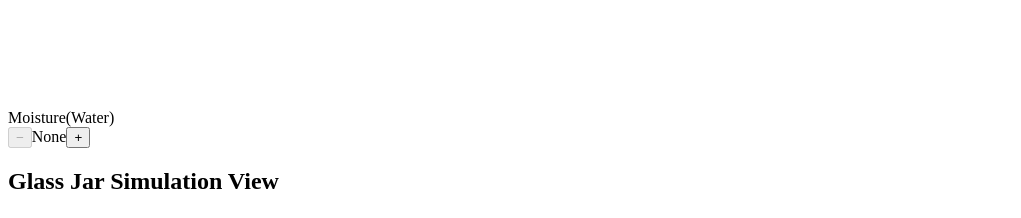
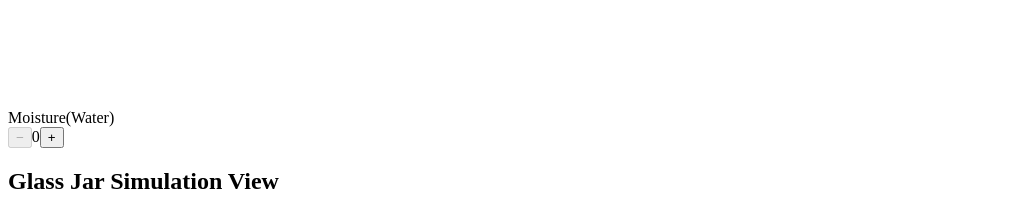
Before and after one commit to madison-boman/Terrarium-Simulator, a React (Vite) app: page / in a window 1280 px wide. Shown: the part 3900-4118 px from the top of the page, without its empty margins (0-1021 px from the left). Built offline with nearby package versions, Linux system fonts and the light colour scheme; the HTML template or start-up script is replaced by a standard one.

Commit message:
Show moisture as number 0-3 instead of labels
Co-authored-by: Madison Boman <madison-boman@users.noreply.github.com>

```diff
--- a/src/App.jsx
+++ b/src/App.jsx
@@ -188,8 +188,6 @@ function SoilIcon() {
 /* ─── Main App ─── */
 
 export default function App() {
-  const MOISTURE_LABELS = ['None', 'Light', 'Moderate', 'Heavy'];
-
   const [running, setRunning] = useState(false);
   const [day, setDay] = useState(0);
   const [score, setScore] = useState(0);
@@ -415,7 +413,7 @@ export default function App() {
             </div>
             <div className="card-controls">
               <button className="ctrl-btn minus" disabled={moisture === 0} onClick={removeMoisture}>−</button>
-              <span className="ctrl-count">{MOISTURE_LABELS[moisture]}</span>
+              <span className="ctrl-count">{moisture}</span>
               <button className="ctrl-btn plus" disabled={moisture >= 3} onClick={addMoisture}>+</button>
             </div>
           </div>
```
